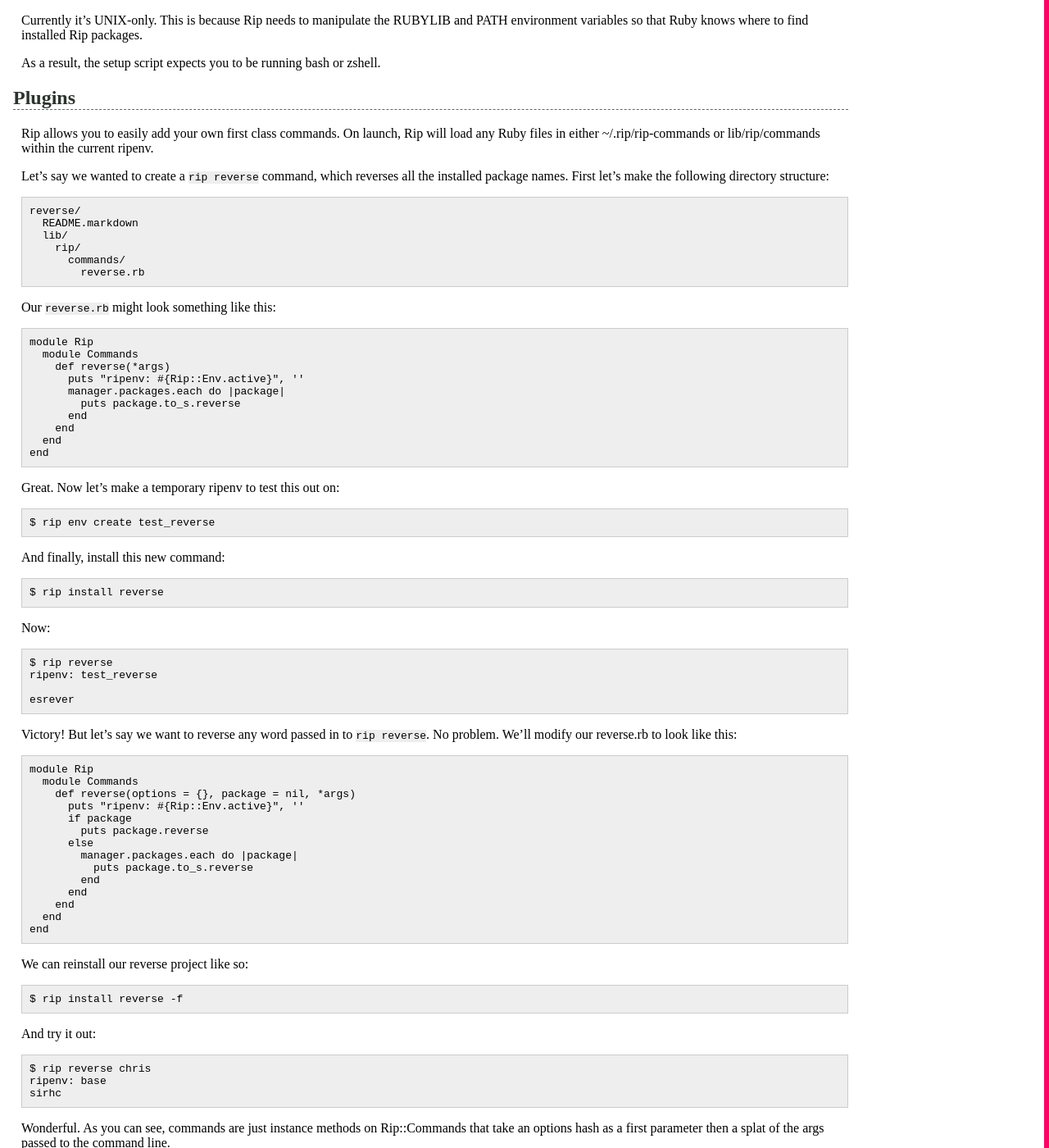
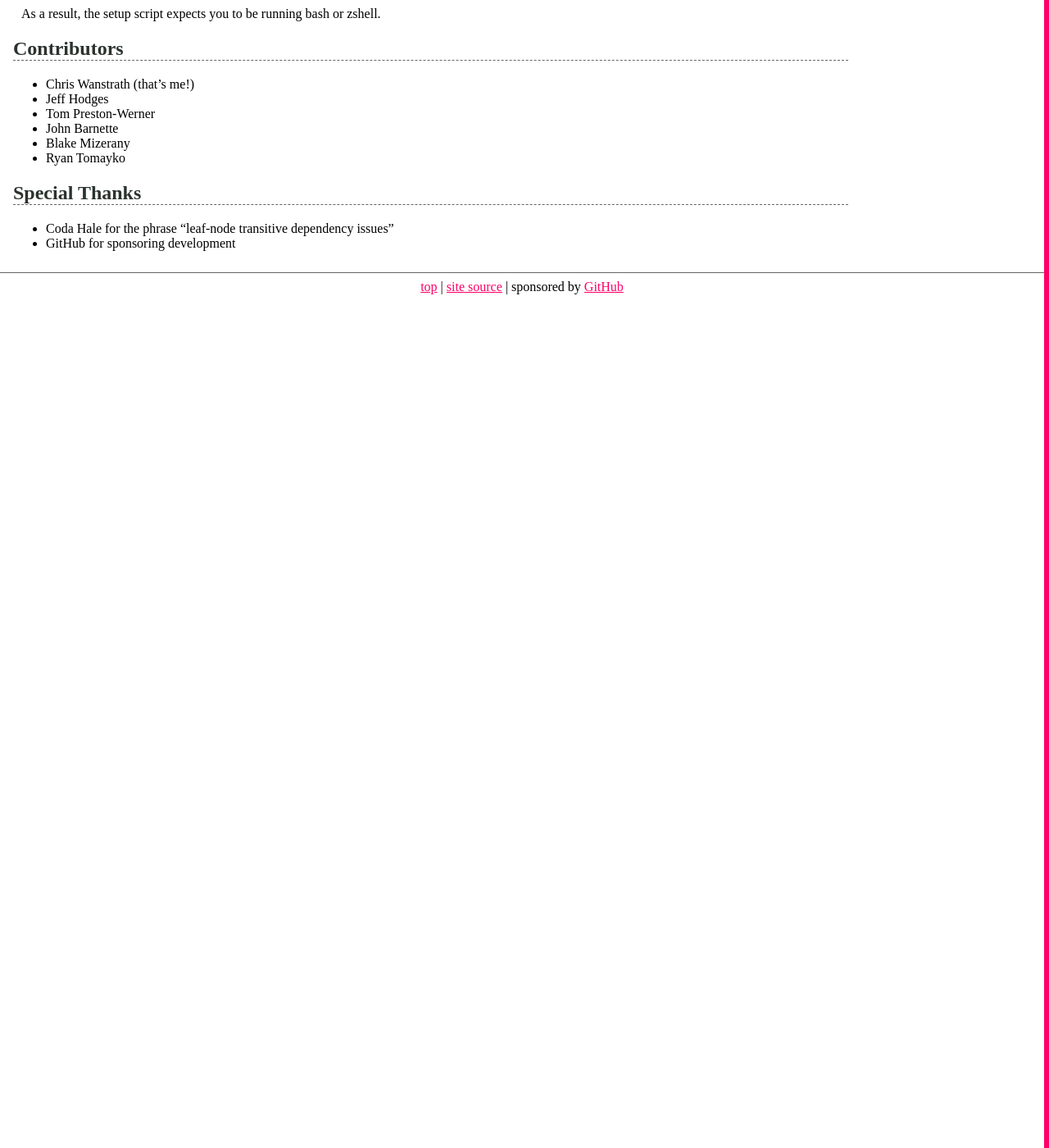
Before and after one commit to defunkt/rip, a Jekyll site: the page built from _posts/2009-06-09-about.markdown, in a window 1280 px wide and 1400 px high, scrolled down 4355 px. Shown: the whole window at 82% size. Built offline with Jekyll 4.4.1, drawn with Linux system fonts in a browser that asks for light colours; nearby versions of some CDN libraries; Markdown is read by kramdown in place of the engine named in the settings; some of the changed text lies outside the part shown.

```diff
--- a/_posts/2009-06-09-about.markdown
+++ b/_posts/2009-06-09-about.markdown
@@ -291,111 +287,6 @@
 
 As a result, the setup script expects you to be running bash or zshell.
 
-Plugins
--------
-
-Rip allows you to easily add your own first class commands. On launch, Rip
-will load any Ruby files in either ~/.rip/rip-commands or
-lib/rip/commands within the current ripenv.
-
-Let's say we wanted to create a `rip reverse` command, which reverses
-all the installed package names. First let's make the following directory
-structure:
-
-    reverse/
-      README.markdown
-      lib/
-        rip/
-          commands/
-            reverse.rb
-
-Our `reverse.rb` might look something like this:
-
-    module Rip
-      module Commands
-        def reverse(*args)
-          puts "ripenv: #{Rip::Env.active}", ''
-          manager.packages.each do |package|
-            puts package.to_s.reverse
-          end
-        end
-      end
-    end
-
-Great. Now let's make a temporary ripenv to test this out on:
-
-    $ rip env create test_reverse
-
-And finally, install this new command:
-
-    $ rip install reverse
-
-Now:
-
-    $ rip reverse
-    ripenv: test_reverse
-
-    esrever
-
-Victory! But let's say we want to reverse any word passed in
-to `rip reverse`. No problem. We'll modify our reverse.rb to look
-like this:
-
-    module Rip
-      module Commands
-        def reverse(options = {}, package = nil, *args)
-          puts "ripenv: #{Rip::Env.active}", ''
-          if package
-            puts package.reverse
-          else
-            manager.packages.each do |package|
-              puts package.to_s.reverse
-            end
-          end
-        end
-      end
-    end
-
-We can reinstall our reverse project like so:
-
-    $ rip install reverse -f
-
-And try it out:
-
-    $ rip reverse chris
-    ripenv: base
-    sirhc
-
-Wonderful. As you can see, commands are just instance methods on
-Rip::Commands that take an options hash as a first parameter then a
-splat of the args passed to the command line.
-
-Here's a simple debug, for exploring:
-
-    module Rip::Commands
-      def debug(options, *args)
-        puts "options: #{options.inspect}"
-        puts "args: #{args.inspect}"
-      end
-    end
-
-Install that then have at:
-
-    $ rip debug
-    options: {}
-    args: []
-    $ rip debug -f chris
-    options: {:f=>true}
-    args: ["chris"]
-    $ rip debug -f=chris
-    options: {:f=>"chris"}
-    args: []
-    $ rip debug --name=chris more args
-    options: {:name=>"chris"}
-    args: ["more", "args"]
-
-You get the idea.
-
 Contributors
 ------------
 
--- a/_posts/2009-06-09-internals.markdown
+++ /dev/null
@@ -1,6 +0,0 @@
----
-layout: default
-title: About Rip
----
-
-Hi.
```
Also changed, not shown: other parts of _posts/2009-06-09-about.markdown (+8 -12 lines).
